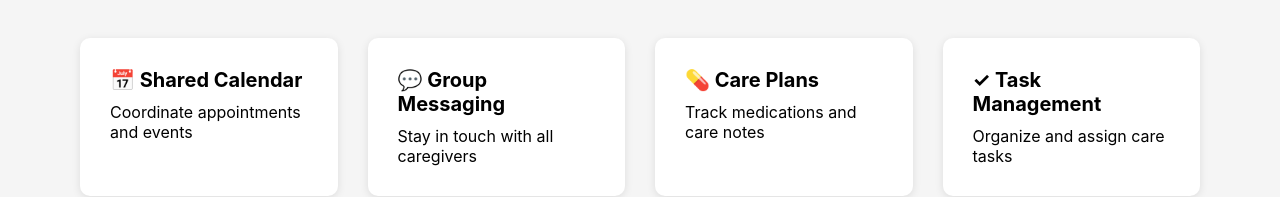
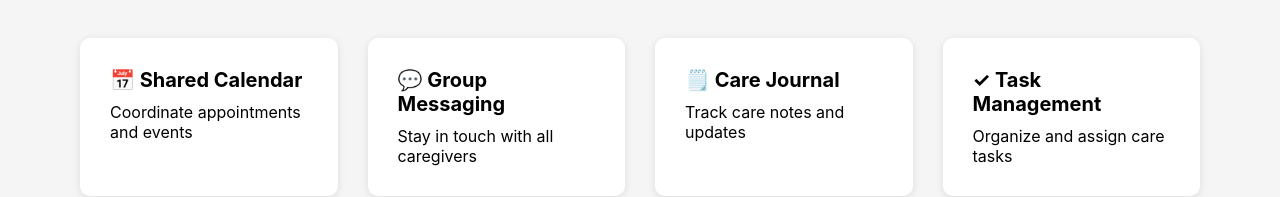
Before and after one commit to CharGans/TheCareCircle, a React (Vite) app: page / in a window 1280 px wide. Shown: the part 584-781 px from the top of the page. Built offline with nearby package versions, Linux system fonts and the light colour scheme; the HTML template or start-up script is replaced by a standard one.

Commit message:
minor emoticon changes

```diff
--- a/src/pages/CircleHome.jsx
+++ b/src/pages/CircleHome.jsx
@@ -20,7 +20,7 @@ function CircleHome() {
   const navItems = [
     { name: 'Calendar', path: '/calendar', icon: '📅', description: 'View and manage events', permission: 'can_view_calendar' },
     { name: 'Messages', path: '/messages', icon: '💬', description: 'Chat with circle members', permission: 'can_view_messages' },
-    { name: 'Care Journal', path: '/careplan', icon: '🗒️', description: 'Save care notes', permission: 'can_view_careplan' },
+    { name: 'Care Journal', path: '/careplan', icon: '🗒️', description: 'Log care notes and updates', permission: 'can_view_careplan' },
     { name: 'Checklist', path: '/checklist', icon: '✓', description: 'Tasks and to-dos', permission: 'can_view_checklist' },
     { name: 'Healthcare', path: '/providers', icon: '🏥', description: 'Healthcare providers and medications', permission: 'can_view_providers' }
   ];
--- a/src/pages/Home.jsx
+++ b/src/pages/Home.jsx
@@ -34,8 +34,8 @@ function Home() {
             <p>Stay in touch with all caregivers</p>
           </div>
           <div className="feature">
-            <h4>💊 Care Plans</h4>
-            <p>Track medications and care notes</p>
+            <h4>🗒️ Care Journal</h4>
+            <p>Track care notes and updates</p>
           </div>
           <div className="feature">
             <h4>✓ Task Management</h4>
```
